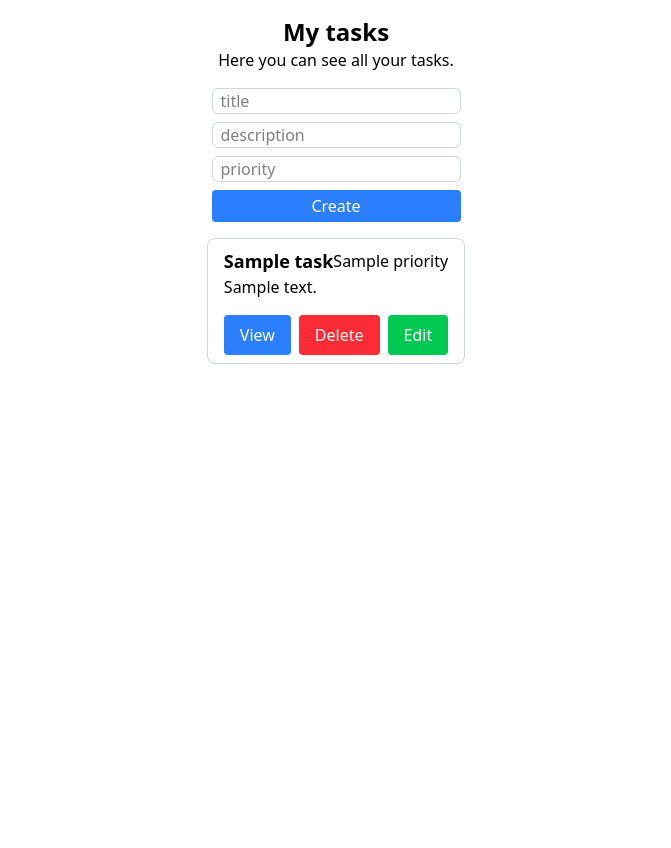
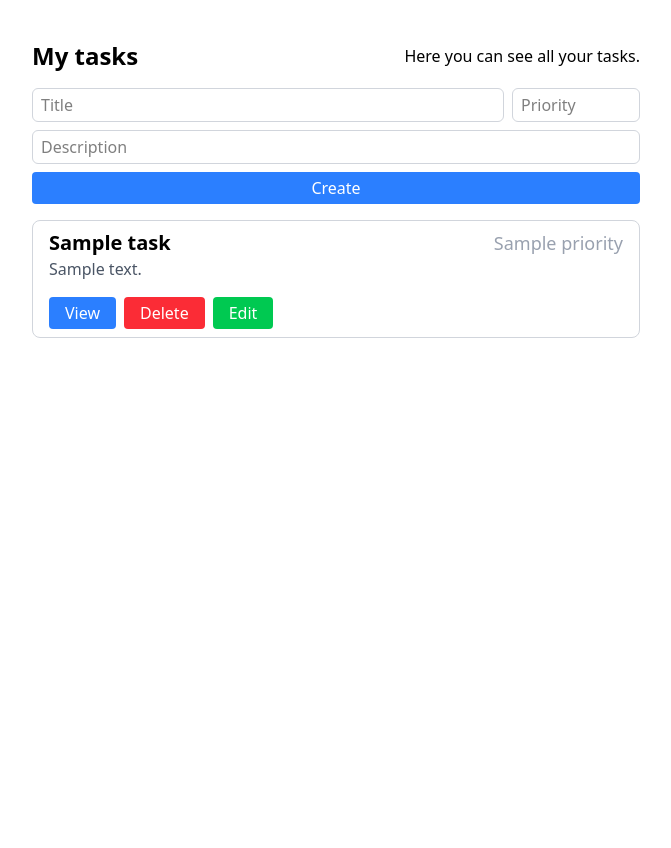
Before and after one commit to Matheus-Ei/Php-Tasklist-Crud, a PHP site: template src/Views/tasks/index.php in a window 1280 px wide. Shown: the whole page, without its empty margins (304-975 px from the left). Before the commit the page ends 364 px from the top, so only its background shows below. Run offline with PHP 8.4, Linux system fonts and the light colour scheme; the template is opened without the code that fills it: most values are stand-ins (such as "Sample title", 1, 10 or a date in 2020).

```diff
--- a/config/routes.php
+++ b/config/routes.php
@@ -21,4 +21,9 @@ $routes = [
         'controller' => 'App\Controllers\TaskController',
         'method' => 'update',
     ],
+
+    'tasks/view' => [
+        'controller' => 'App\Controllers\TaskController',
+        'method' => 'view',
+    ],
   ];
--- a/src/Models/Tasks.php
+++ b/src/Models/Tasks.php
@@ -6,6 +6,10 @@ use Config\Database;
 class Tasks {
   public function getAll() {
     return Database::select("SELECT * FROM tasks");
+  }
+
+  public function getById($id) {
+    return Database::select("SELECT * FROM tasks where id=:id", ["id" => $id]);
   }
 
   public function create($title, $description, $priority) {
--- a/src/Views/tasks/index.php
+++ b/src/Views/tasks/index.php
@@ -6,10 +6,9 @@
     <script src="https://cdn.jsdelivr.net/npm/@tailwindcss/browser@4"></script>
   </head>
 
-  <body>
-    <div class="flex flex-col items-center min-h-screen p-4">
-      <h1 class='font-bold text-2xl'>My tasks</h1>
-      <p class='mb-4'>Here you can see all your tasks.</p>
+  <body class='flex flex-col items-center justify-start min-h-screen py-6 w-full'>
+    <div class="flex flex-col items-center min-h-screen p-4 w-2/4 gap-y-4">
+      <?php require 'partials/head.php' ?>
 
       <?php $action='tasks/create'; require 'partials/form.php' ?>
 
@@ -17,38 +16,13 @@
       <p class='text-gray-500'>No tasks available.</p>
       <?php endif; ?>
 
-      <ul>
+      <ul class='flex flex-col w-full gap-y-2'>
         <?php foreach ($tasks as $task): ?>
-        <li class="py-2 flex flex-col gap-x-2 border border-gray-300 rounded-lg p-4 mb-4 w-fit">
-          <div class='flex justify-between items-center'>
-            <h2 class='text-lg font-semibold'><?= htmlspecialchars($task['title']) ?></h2>
-
-            <p><?= htmlspecialchars($task['priority']) ?></p>
-          </div>
-
-          <p><?= htmlspecialchars($task['description']) ?></p>
-
-          <div class='flex w-full justify-start items-center gap-x-2 mt-2'>
-            <button class="bg-blue-500 text-white px-4 py-2 rounded mt-2 cursor-pointer">View</button>
-
-            <form method="POST" action="tasks/delete">
-              <input type="hidden" name="id" value="<?= htmlspecialchars($task['id']) ?>">
-              <button type="submit" class="bg-red-500 text-white px-4 py-2 rounded mt-2 cursor-pointer">Delete</button>
-            </form>
-
-            <a href=<?= "?action=edit" . "&id=" . htmlspecialchars($task['id']) ?> class="bg-green-500 text-white px-4 py-2 rounded mt-2 cursor-pointer">Edit</a>
-          </div>
-        </li>
+        <?php require 'partials/card.php'; ?>
         <?php endforeach; ?>
       </ul>
     </div>
 
-    <?php if(isset($_GET['action']) && $_GET['action'] == 'edit'):?>
-    <div class='fixed top-0 left-0 z-40 flex items-center justify-center w-screen h-screen'>
-      <div class='z-50 w-[30rem] border border-gray-300 rounded-lg bg-white h-fit overflow-y-scroll p-4'>
-        <?php $title='Update'; $action='tasks/update'; require 'partials/form.php' ?>
-      </div>
-    </div>
-    <?php endif?>
+    <?php require 'partials/updateModal.php'; ?>
   </body>
 </html>
--- /dev/null
+++ b/src/Views/tasks/partials/card.php
@@ -0,0 +1,30 @@
+<li class="py-2 flex flex-col gap-x-2 border border-gray-300 rounded-lg p-4 w-full">
+  <div class='flex justify-between items-center'>
+    <h2 class='text-xl font-semibold'><?= htmlspecialchars($task['title']) ?></h2>
+
+    <p class='text-lg text-gray-400'><?= htmlspecialchars($task['priority']) ?></p>
+  </div>
+
+  <p class='text-gray-600'><?= htmlspecialchars($task['description']) ?></p>
+
+  <div class='flex w-full justify-start items-center gap-x-2 mt-2'>
+    <form method="GET" action="tasks/view">
+      <input type="hidden" name="id" value="<?= htmlspecialchars($task['id']) ?>">
+
+      <button type="submit" class="bg-blue-500 text-white px-4 py-1 rounded mt-2 cursor-pointer">View</button>
+    </form>
+
+    <form method="POST" action="tasks/delete">
+      <input type="hidden" name="id" value="<?= htmlspecialchars($task['id']) ?>">
+
+      <button type="submit" class="bg-red-500 text-white px-4 py-1 rounded mt-2 cursor-pointer">Delete</button>
+    </form>
+
+    <form method="GET" action="tasks">
+      <input type="hidden" name="id" value="<?= htmlspecialchars($task['id']) ?>">
+      <input type="hidden" name="action" value="edit">
+
+      <button type="submit" class="bg-green-500 text-white px-4 py-1 rounded mt-2 cursor-pointer">Edit</button>
+    </form>
+  </div>
+</li>
--- a/src/Views/tasks/partials/form.php
+++ b/src/Views/tasks/partials/form.php
@@ -1,12 +1,14 @@
 <!DOCTYPE html>
 <html lang="pt-br">
   <body>
-    <form method='POST' action=<?=$action ?> class='mb-4 flex flex-col gap-y-2'>
+    <form method='POST' action=<?=$action ?> class='flex flex-col gap-y-2 w-full'>
       <input type="hidden" name="id" value="<?= htmlspecialchars(isset($_GET['id']) ? $_GET['id'] : null) ?>">
 
-      <input type='text' class='border border-gray-300 outline-none px-2 rounded-md' placeholder='title' name='title'>
-      <input type='text' class='border border-gray-300 outline-none px-2 rounded-md' placeholder='description' name='description'>
-      <input type='number' class='border border-gray-300 outline-none px-2 rounded-md' placeholder='priority' name='priority'>
+      <div class='flex w-full items-center gap-x-2'>
+        <input type='text' class='w-full border border-gray-300 outline-none py-1 px-2 rounded-md' placeholder='Title' name='title'>
+        <input type='number' class='w-32 border border-gray-300 outline-none py-1 px-2 rounded-md' placeholder='Priority' name='priority'>
+      </div>
+      <input type='text' class='border border-gray-300 outline-none py-1 px-2 rounded-md' placeholder='Description' name='description'>
 
       <button type='submit' class="bg-blue-500 text-white py-1 rounded cursor-pointer"><?= $title ?? 'Create'?></button>
     </form>
--- /dev/null
+++ b/src/Views/tasks/partials/head.php
@@ -0,0 +1,4 @@
+<div class='flex justify-between items-center w-full'>
+  <h1 class='font-bold text-2xl'>My tasks</h1>
+  <p>Here you can see all your tasks.</p>
+</div>
--- /dev/null
+++ b/src/Views/tasks/partials/updateModal.php
@@ -0,0 +1,11 @@
+<?php if(isset($_GET['action']) && $_GET['action'] == 'edit'):?>
+<div class='fixed top-0 left-0 z-30 flex items-center justify-center w-screen h-screen'>
+  <div class='z-40 w-screen h-screen absolute top-0 left-0 bg-black opacity-30' ></div>
+
+  <div class='z-50 w-[30rem] border border-gray-300 rounded-lg bg-white h-fit overflow-y-scroll p-4'>
+    <h1 class='text-2xl font-bold mb-4'>Update Task</h1>
+
+    <?php $title='Update'; $action='tasks/update'; require 'form.php' ?>
+  </div>
+</div>
+<?php endif?>
```
Also changed, not shown: public/index.php (+6 -4 lines), src/Controllers/TaskController.php (+16 -4 lines), src/Views/tasks/view.php (added, +31 -0 lines), src/helpers.php (added, +46 -0 lines), public/.htaccess (added), 1 other file.
